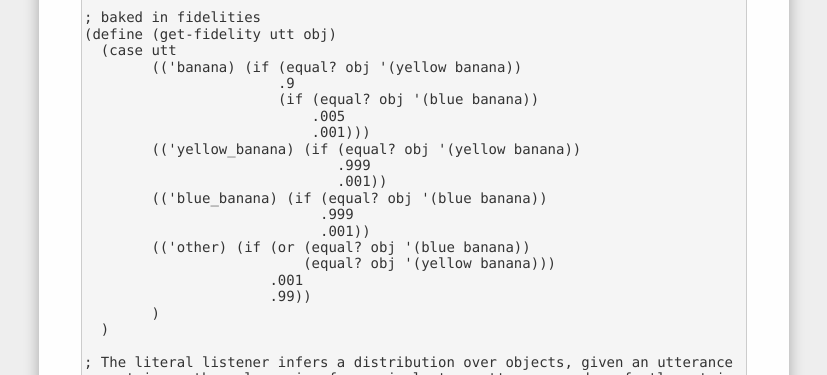
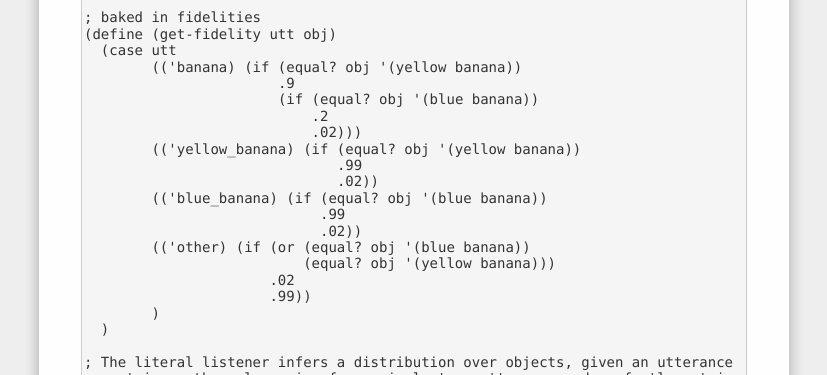
Before and after one commit to forestdb/forestdb.org, a Jekyll site: the page built from models/overinformativeness_boolean.md, in a window 1280 px wide and 1400 px high, scrolled down 36823 px. Shown: the part 891-1266 px from the top of the window, without its empty margins (226-1053 px from the left). Built offline with Jekyll 4.4.1, drawn with Linux system fonts in a browser that asks for light colours; nearby versions of some CDN libraries; a script that is not in the unit is left out; some of the changed text lies outside the part shown.

Commit message:
updated baked in color typicality model

```diff
--- a/models/overinformativeness_boolean.md
+++ b/models/overinformativeness_boolean.md
@@ -1853,17 +1853,17 @@ The pragmatic speaker tries to get the literal listener to choose the intended r
         (('banana) (if (equal? obj '(yellow banana))
                        .9
                        (if (equal? obj '(blue banana))
-                           .005
-                           .001)))
+                           .2
+                           .02)))
         (('yellow_banana) (if (equal? obj '(yellow banana))
-                              .999
-                              .001))
+                              .99
+                              .02))
         (('blue_banana) (if (equal? obj '(blue banana))
-                            .999
-                            .001))
+                            .99
+                            .02))
         (('other) (if (or (equal? obj '(blue banana))
                           (equal? obj '(yellow banana)))
-                      .001
+                      .02
                       .99))
         )
   )
@@ -1918,10 +1918,10 @@ The pragmatic speaker tries to get the literal listener to choose the intended r
                 utterances))
 
 
-		; Infer away
+         ; Infer away
          (enumeration-query
           (define utterance (multinomial utterances
-                                         (map (lambda (c) (exp (- (* 4 c)))) (costs color_cost type_cost))))
+                                         (map (lambda (c) (exp (- (* 2 c)))) (costs color_cost type_cost))))
 
           utterance
 
@@ -1931,18 +1931,18 @@ The pragmatic speaker tries to get the literal listener to choose the intended r
           ))))
 
 
-;(list
-; (literal-listener 'yellow_banana (second context_typical))
-; '(********************************************************)
-; (literal-listener 'blue_banana (second context_atypical))
-; '(********************************************************)
-; (literal-listener 'banana (second context_typical))
-; '(********************************************************)
-; (literal-listener 'banana (second context_atypical))
-; '(********************************************************)
-; (literal-listener 'other (second context_typical))
-; '(********************************************************)
-; (literal-listener 'other (second context_atypical)))
+;; (list
+;;  (literal-listener 'yellow_banana (second context_typical))
+;;  '(********************************************************)
+;;  (literal-listener 'blue_banana (second context_atypical))
+;;  '(********************************************************)
+;;  (literal-listener 'banana (second context_typical))
+;;  '(********************************************************)
+;;  (literal-listener 'banana (second context_atypical))
+;;  '(********************************************************)
+;;  (literal-listener 'other (second context_typical))
+;;  '(********************************************************)
+;;  (literal-listener 'other (second context_atypical)))
 
 (list
  (pragmatic-speaker '(yellow banana) .1 .1 (second context_typical))
@@ -1954,4 +1954,5 @@ The pragmatic speaker tries to get the literal listener to choose the intended r
  (pragmatic-speaker '(blue pumpkin) .1 .1 (second context_atypical))
  )
 
+
 ~~~
```
